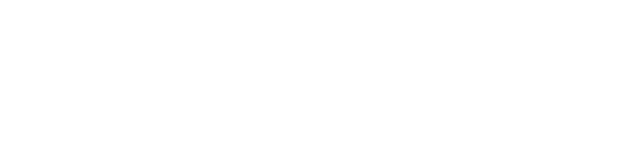
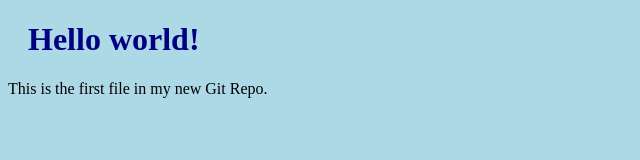
Before and after one commit to Hirushan99/Example1, a plain HTML site: page index.html in a window 1280 px wide. Shown: the whole page, without its empty margins (0-640 px from the left). Drawn offline with Linux system fonts and the light colour scheme.

Commit message:
Include 3 files to the repo

```diff
--- /dev/null
+++ b/bluestyle.css
@@ -0,0 +1,8 @@
+body {
+    background-color: lightblue;
+    }
+
+    h1 {
+    color: navy;
+    margin-left: 20px;
+    }
--- a/index.html
+++ b/index.html
@@ -1,7 +1,13 @@
+<!DOCTYPE html>
 <html>
-  <head>
-    <title>
-      This is my html file
-    </title>
-  </head>
-<html>
+<head>
+<title>Hello World!</title>
+<link rel="stylesheet" href="bluestyle.css">
+</head>
+<body>
+
+<h1>Hello world!</h1>
+<p>This is the first file in my new Git Repo.</p>
+
+</body>
+</html>
```
Also changed, not shown: rotract.html (added), 1 other file.
